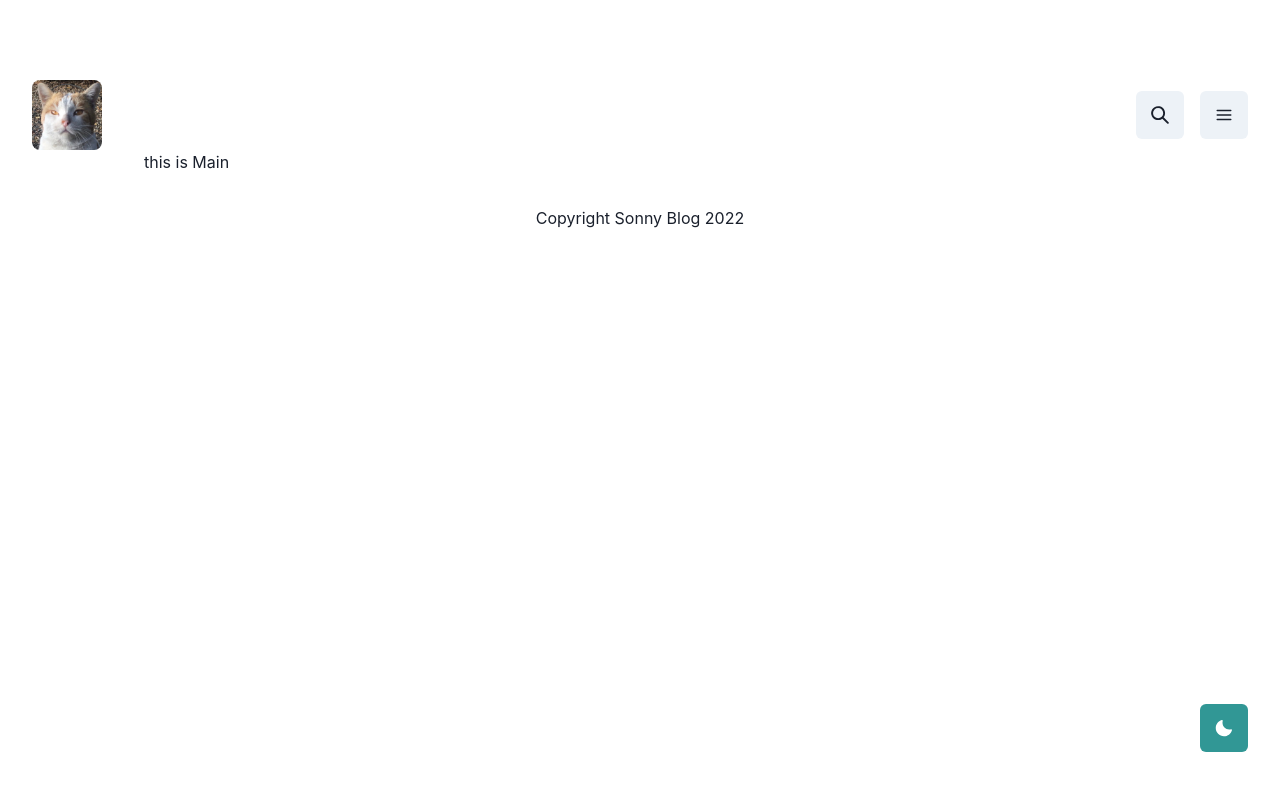
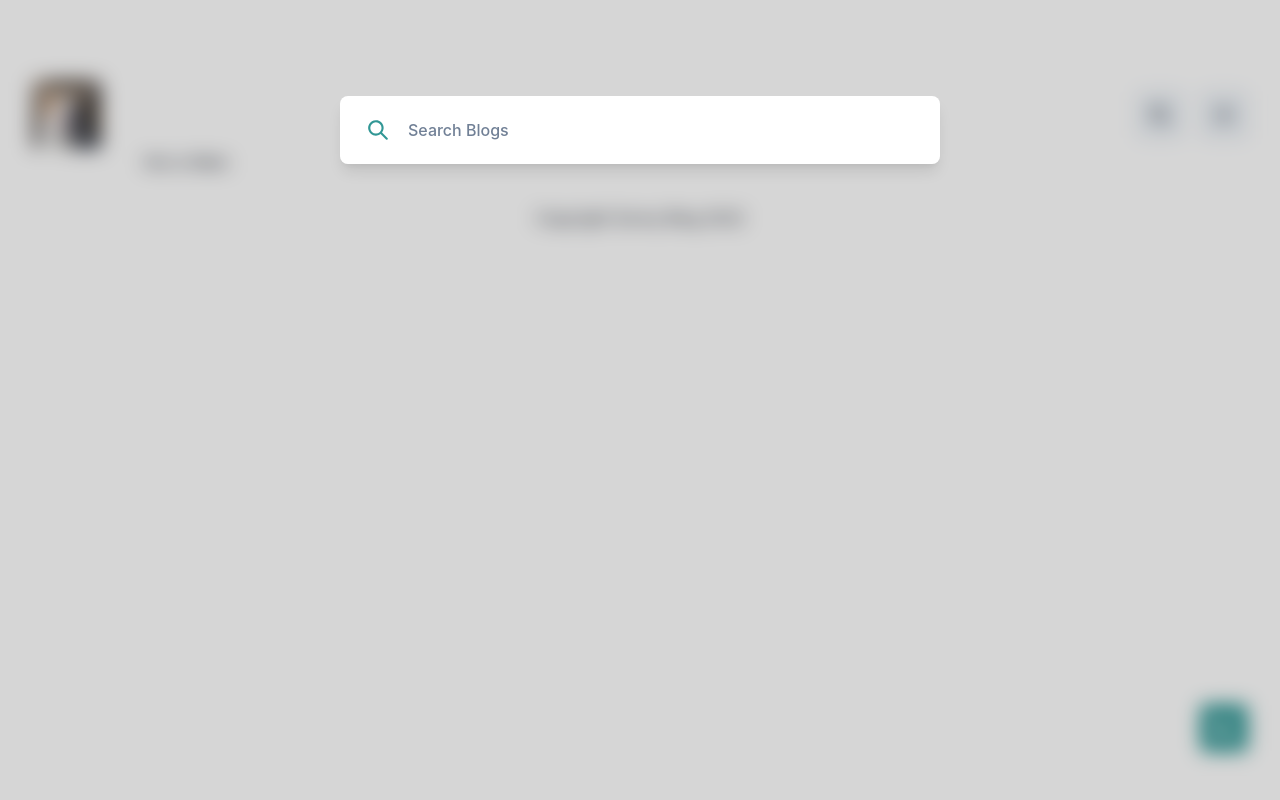
Before and after one commit to sonny-coding/blog, a Next.js app: page /main in a window 1280 px wide. Both pictures are taken after a click on the button 1160 px from the left and 115 px from the top of the page. Built offline with nearby package versions, Linux system fonts and the light colour scheme.

Commit message:
add search modal

```diff
--- a/components/AppHeader.js
+++ b/components/AppHeader.js
@@ -4,10 +4,21 @@ import { Flex, Spacer, Box, IconButton } from "@chakra-ui/react";
 import { HamburgerIcon, SearchIcon } from "@chakra-ui/icons";
 import AppDrawer from "./AppDrawer";
 import ChakraNextLink from "./ChakraLink";
+import Search from "./Search";
 
 const CustomIconButton = ({ Icon, ...props }) => {
   return <IconButton icon={<Icon />} {...props} size="lg" ml="1rem" />;
 };
+const SearchButton = () => {
+  const { onOpen, ...others } = useDisclosure();
+  return (
+    <>
+      <CustomIconButton onClick={onOpen} Icon={SearchIcon} />
+      <Search {...others} />
+    </>
+  );
+};
+
 const HamburgerNav = () => {
   const { isOpen, onOpen, onClose } = useDisclosure();
   return (
@@ -42,7 +53,7 @@ function AppHeader() {
       <Flex alignItems="center">
         <Logo />
         <Spacer />
-        <CustomIconButton Icon={SearchIcon} />
+        <SearchButton />
         {/* <CustomIconButton Icon={HamburgerIcon} /> */}
         <HamburgerNav />
       </Flex>
--- /dev/null
+++ b/components/Search.js
@@ -0,0 +1,99 @@
+import React, { useState, useEffect } from "react";
+import axios from "axios";
+import {
+  Box,
+  Modal,
+  ModalOverlay,
+  ModalContent,
+  ModalBody,
+  chakra,
+  Flex,
+  Center,
+  useColorMode,
+} from "@chakra-ui/react";
+import { SearchIcon } from "@chakra-ui/icons";
+import SearchResults from "./SearchResults";
+
+function Search({ onClose, isOpen }) {
+  const [queryText, setQueryText] = useState("");
+  const [searchResults, setSearchResults] = useState([]);
+  const { colorMode } = useColorMode();
+
+  const handleChange = (e) => setQueryText(e.target.value);
+
+  const bgColor = {
+    light: "white",
+    dark: "gray.700",
+  };
+  useEffect(() => {
+    (async () => {
+      if (!queryText) {
+        setSearchResults([]);
+        return false;
+      }
+
+      const { data } = await axios.get("/api/search", {
+        params: {
+          query: queryText,
+        },
+      });
+
+      setSearchResults(data);
+    })();
+  }, [queryText]);
+  console.log(searchResults);
+
+  return (
+    <>
+      <Modal onClose={onClose} isOpen={isOpen} scrollBehavior="inside">
+        <ModalOverlay bg="blackAlpha.300" backdropFilter="blur(10px)" />
+        <ModalContent
+          rounded="lg"
+          overflow="hidden"
+          top="4vh"
+          bg="transparent"
+          shadow="lg"
+          maxW="600px"
+          width="90%"
+        >
+          <Flex pos="relative" align="strech">
+            <chakra.input
+              autoComplete="off"
+              autoCorrect="off"
+              spellCheck="false"
+              maxLength={64}
+              sx={{
+                w: "100%",
+                h: "68px",
+                pl: "68px",
+                fontWeight: "medium",
+                outline: 0,
+                background: bgColor[colorMode],
+              }}
+              placeHolder="Search Blogs"
+              value={queryText}
+              onChange={handleChange}
+            />
+            <Center pos="absolute" left={7} h="68px">
+              <SearchIcon color="teal.500" boxSize="20px" />
+            </Center>
+          </Flex>
+          {searchResults.length > 0 && (
+            <ModalBody maxH="70vh" p="0">
+              <Box px={4} bg={bgColor[colorMode]}>
+                <Box borderTopWidth="1px" pt={2} pb={4}>
+                  <SearchResults
+                    onClose={onClose}
+                    searchResults={searchResults}
+                  />
+                </Box>
+              </Box>
+            </ModalBody>
+          )}
+        </ModalContent>
+      </Modal>
+    </>
+  );
+}
+
+export default Search;
--- /dev/null
+++ b/components/SearchResults.js
@@ -0,0 +1,103 @@
+import React from "react";
+import { nanoid } from "nanoid";
+import {
+  Box,
+  Modal,
+  ModalOverlay,
+  ModalContent,
+  ModalBody,
+  chakra,
+  Flex,
+  Center,
+  Text,
+  HStack,
+} from "@chakra-ui/react";
+
+import ChakraNextLink from "./ChakraLink";
+
+const EnterIcon = (props) => {
+  return (
+    <chakra.svg
+      strokeWidth="2px"
+      width="16px"
+      height="16px"
+      viewBox="0 0 20 20"
+      {...props}
+    >
+      <g
+        stroke="currentColor"
+        fill="none"
+        fillRule="evenodd"
+        strokeLinecap="round"
+        strokeLinejoin="round"
+      >
+        <path d="M18 3v4c0 2-2 4-4 4H2" />
+        <path d="M8 17l-6-6 6-6" />
+      </g>
+    </chakra.svg>
+  );
+};
+
+const SearchResults = ({ searchResults, onClose }) => {
+  return searchResults.map(
+    ({ title, slug, createdAt, totalViews, readingTime, description }) => (
+      <ChakraNextLink
+        chakraLinkProps={{
+          _focus: {
+            boxShadow: "none",
+          },
+        }}
+        href={`/blog/${slug}`}
+        key={nanoid()}
+        ChakraComponent={Box}
+        noUnderline
+        onClick={onClose}
+      >
+        <Flex
+          _hover={{
+            color: "white",
+            bg: "teal.500",
+          }}
+          sx={{
+            minH: 16,
+            mt: 2,
+            px: 4,
+            py: 2,
+            alignItems: "center",
+            rounded: "lg",
+            w: "100%",
+          }}
+        >
+          <Flex flexGrow="1" flexDirection="column">
+            <Text fontWeight="semibold" fontSize="lg" noOfLines={2}>
+              {title}
+            </Text>
+
+            <Text opacity="0.7" noOfLines={1} mt=".5rem">
+              {description}
+            </Text>
+
+            <HStack
+              spacing="1rem"
+              wrap="wrap"
+              textTransform="uppercase"
+              flexbasis="100%"
+              fontSize="xs"
+              mt="1rem"
+            >
+              <Text>{new Date(createdAt).toDateString()}</Text>
+              <Text>{totalViews} views</Text>
+              <Text>{readingTime}</Text>
+            </HStack>
+          </Flex>
+
+          <Box>
+            <EnterIcon ml="1rem" boxSize="1rem" />
+          </Box>
+        </Flex>
+      </ChakraNextLink>
+    )
+  );
+};
+
+export default SearchResults;
--- /dev/null
+++ b/pages/api/search.js
@@ -0,0 +1,51 @@
+import dbConnect from "../../mongoose/connectDB";
+import Blog from "../../mongoose/models/Blog";
+
+const handler = async (req, res) => {
+  const {
+    method,
+    query: { query },
+  } = req;
+
+  const errorMessage = "Error has occured";
+
+  try {
+    if (method !== "GET") {
+      return res.status(400).json({ errorMessage });
+    }
+    await dbConnect();
+    const agg = [
+      {
+        $search: {
+          autocomplete: {
+            query,
+            path: "title",
+            fuzzy: {
+              maxEdits: 2,
+              prefixLength: 1,
+              maxExpansions: 256,
+            },
+          },
+        },
+      },
+      {
+        $limit: 20,
+      },
+      {
+        $project: {
+          _id: 0,
+          banner: 0,
+          content: 0,
+          altText: 0,
+          customID: 0,
+        },
+      },
+    ];
+    const blogs = await Blog.aggregate(agg);
+    return res.send(blogs);
+  } catch (_) {
+    return res.status(400).send({ errorMessage });
+  }
+};
+
+export default handler;
--- a/pages/api/views/[customID].js
+++ b/pages/api/views/[customID].js
@@ -6,6 +6,7 @@ const handler = async (req, res) => {
     method,
     query: { customID },
   } = req;
+
   const errorMessage = "Error has occured";
 
   try {
@@ -24,11 +25,11 @@ const handler = async (req, res) => {
       );
       if (update.modifiedCount) return res.status(200).json({ success: true });
       return res.status(400).send({ errorMessage });
+    } else if (method === "GET") {
+      const document = await Blog.findOne({ customID }, "totalViews");
+      if (!document) return res.status(400).send({ errorMessage });
+      return res.status(200).json({ totalViews: document.totalViews });
     }
-
-    const document = await Blog.findOne({ customID }, "totalViews");
-    if (!document) return res.status(400).send({ errorMessage });
-    return res.status(200).json({ totalViews: document.totalViews });
   } catch (_) {
     return res.status(400).send({ errorMessage });
   }
```
